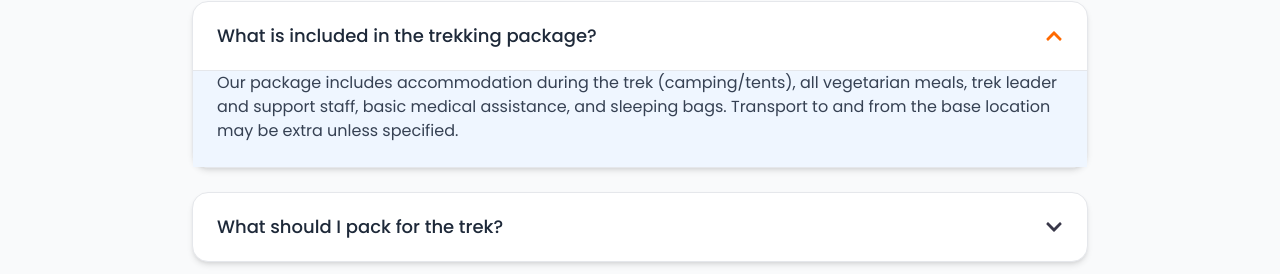
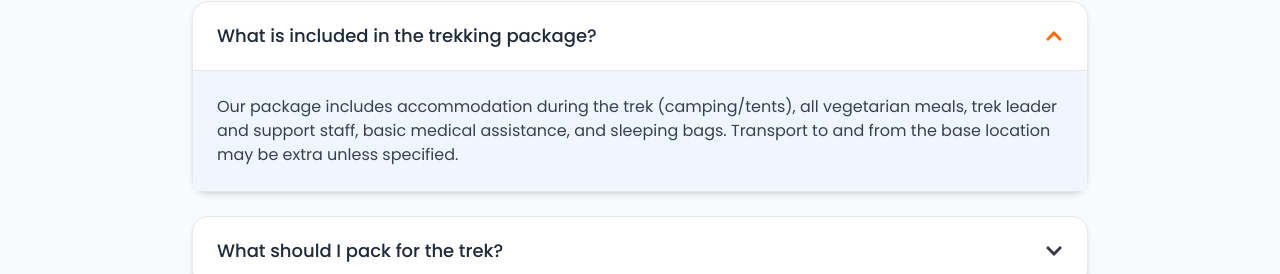
Before and after one commit to DiGiwaVe-Shiva/MountainMyTrip, a Next.js app: page / in a window 1280 px wide. Both pictures are taken after a click on the button "What is included in the trekking package?". Shown: the part 4810-5084 px from the top of the page. Built offline with nearby package versions, Linux system fonts and the light colour scheme.

Commit message:
himalayantripchangeT

```diff
--- a/src/app/components/Faq.jsx
+++ b/src/app/components/Faq.jsx
@@ -68,7 +68,7 @@ const Faq = () => {
               </button>
 
               {openIndex === index && (
-                <div className="px-6 pb-6 text-gray-700 bg-blue-50 border-t border-gray-200">
+                <div className="px-6 pt-6 pb-6 text-gray-700 bg-blue-50 border-t border-gray-200">
                   {faq.answer}
                 </div>
               )}
```
